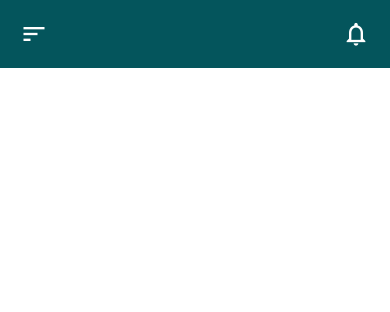
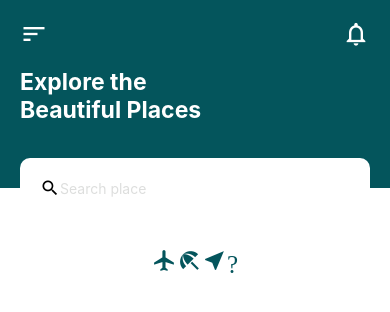
Before and after one commit to Gim128/react_App, a React Native app in the folder Travel_App_ui/: screen /HomeScreen in a window 390 px wide. Shown: the top 312 px of the page. Built offline with nearby package versions, Linux system fonts and the light colour scheme.

Commit message:
home screen menu, searchbar, nav icons

```diff
--- a/Travel_App_ui/src/screens/HomeScreen.js
+++ b/Travel_App_ui/src/screens/HomeScreen.js
@@ -1,10 +1,30 @@
+/* eslint-disable semi */
 /* eslint-disable prettier/prettier */
 import React from 'react';
-import {SafeAreaView, ScrollView, StatusBar, StyleSheet, View} from 'react-native';
+import {SafeAreaView, ScrollView, StatusBar, StyleSheet, View, Text, TextInput} from 'react-native';
 import Icon from 'react-native-vector-icons/MaterialIcons';
 import COLOR from '../consts/color';
 
 const HomeScreen = ({navigation}) => {
+
+  const categoryIcons = [
+    <Icon name='flight' size={25} color={COLOR.primary}/>,
+    <Icon name='beach-access' size={25} color={COLOR.primary}/>,
+    <Icon name='near-me' size={25} color={COLOR.primary}/>,
+    <Icon name='palce' size={25} color={COLOR.primary}/>,
+  ];
+
+  const ListCategories = () => {
+    return (
+      <View style={style.categoryContainer}>
+        {categoryIcons.map((icon, index) => (
+          <View key={index}>{icon}</View>
+          // 24.00
+      ))}
+    </View>
+    );
+  };
+
   return <SafeAreaView
   style={{flex:1, backgroundColor: COLOR.white}}>
     <StatusBar translucent = {false} backgroundColor = {COLOR.primary}/>
@@ -12,8 +32,24 @@ const HomeScreen = ({navigation}) => {
       <Icon name="sort" size={28} color = {COLOR.white} />
       <Icon name="notifications-none" size={28} color = {COLOR.white} />
     </View>
-    <ScrollView showsVerticalScrollIndicator={false}></ScrollView>
-    {/* 15.28 */}
+    <ScrollView showsVerticalScrollIndicator={false}>
+      <View style = {{backgroundColor: COLOR.primary, height: 120, paddingHorizontal: 20,}}>
+        <View>
+        <Text style={style.headerTitle}>
+          Explore the
+        </Text>
+        <Text style={style.headerTitle}>
+          Beautiful Places
+        </Text>
+        <View style={style.inputConatiner}>
+          <Icon name='search' size={20}/>
+          <TextInput placeholder='Search place' style={{color: COLOR.grey}}/>
+        </View>
+        </View>
+      </View>
+      <ListCategories/>
+    </ScrollView>
+
   </SafeAreaView>;
 };
 
@@ -25,6 +61,32 @@ const style = StyleSheet.create({
     justifyContent: 'space-between',
     backgroundColor: COLOR.primary,
   },
+
+  headerTitle: {
+    color: COLOR.white,
+    fontWeight: 'bold',
+    fontSize: 23,
+  },
+
+  inputConatiner: {
+    height: 60,
+    width: '100%',
+    backgroundColor: COLOR.white,
+    borderRadius: 10,
+    position: 'absolute',
+    top: 90,
+    flexDirection: 'row',
+    paddingHorizontal: 20,
+    alignItems: 'center',
+  },
+
+  categoryContainer: {
+    marginTop: 60,
+    marginHorizontal: 20,
+    flexDirection: 'row',
+    justifyContent: 'center',
+  },
+
 });
 
 export default HomeScreen;
```
